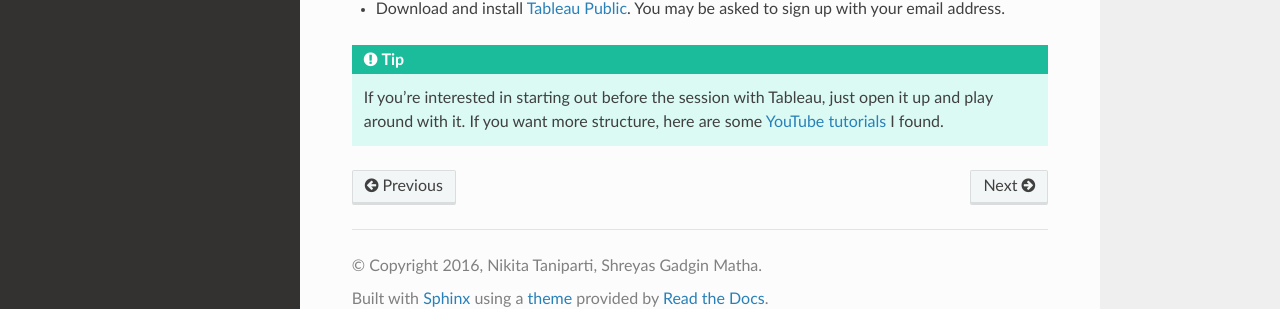
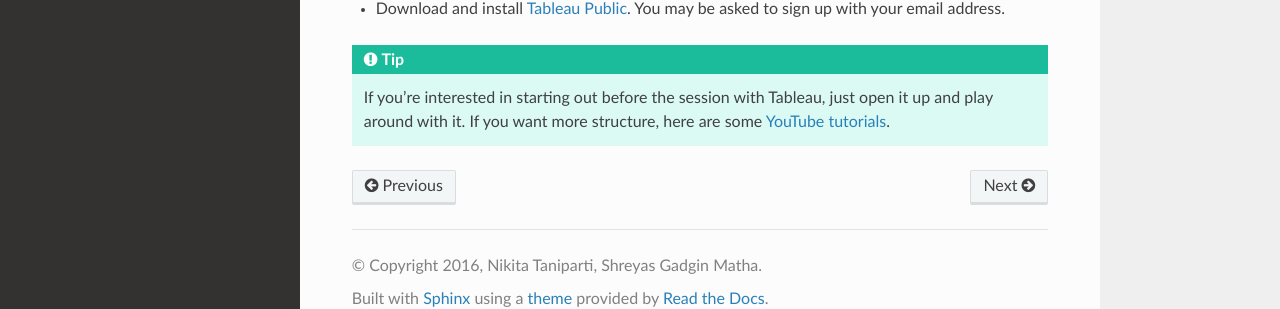
Before and after one commit to shreyasgm/data-visualization-training, a Sphinx documentation site: the page built from docs/gettingstarted.rst, in a window 1280 px wide and 994 px high. Shown: the part 659-968 px from the top of the window. Built offline with Sphinx 7.4.7 and the Read the Docs theme 2.0.0, drawn with Linux system fonts in a browser that asks for light colours.

Commit message:
Minor grammatical improvements

```diff
--- a/docs/gettingstarted.rst
+++ b/docs/gettingstarted.rst
@@ -31,7 +31,7 @@
 
 .. tip::
 
-	If you're interested in starting out before the session with Tableau, just open it up and play around with it. If you want more structure, here are some `YouTube tutorials`_ I found.
+	If you're interested in starting out before the session with Tableau, just open it up and play around with it. If you want more structure, here are some `YouTube tutorials`_.
 
 .. _Tableau Public: https://public.tableau.com/s/download
-.. _YouTube tutorials: https://www.youtube.com/watch?v=C67VPldr09E&list=PLTVUozgYlmzILvGJ2UujjkRlTK7Wo-t3m
+.. _YouTube tutorials: https://www.youtube.com/playlist?list=PLTVUozgYlmzILvGJ2UujjkRlTK7Wo-t3m
--- a/docs/index.rst
+++ b/docs/index.rst
@@ -6,7 +6,7 @@
 Data Visualization
 ==================
 
-This data visualization module created for the IFMR-LEAD staff meet will touch upon various topics (listed below). However, the only tools that will be covered in detail are basic data visualizations using R and Tableau Public.
+This data visualization module created for the IFMR-LEAD staff meet to be held on 28th and 29th April 2016, will touch upon various topics (listed below). However, the only tools that will be covered in detail are basic data visualizations using R and Tableau Public.
 
 If time permits (and if everyone's interested), we could cover a few advanced tools as well. We encourage you to set up everything before the session, by following the steps described in :doc:`'Getting Started' <gettingstarted>`.
 
```
